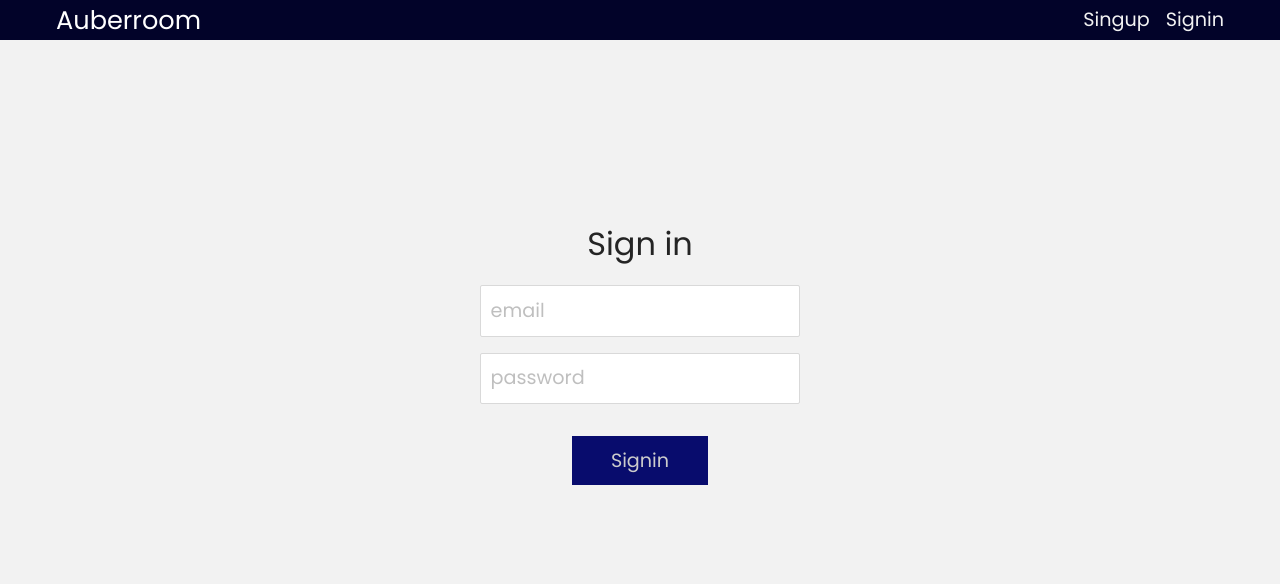
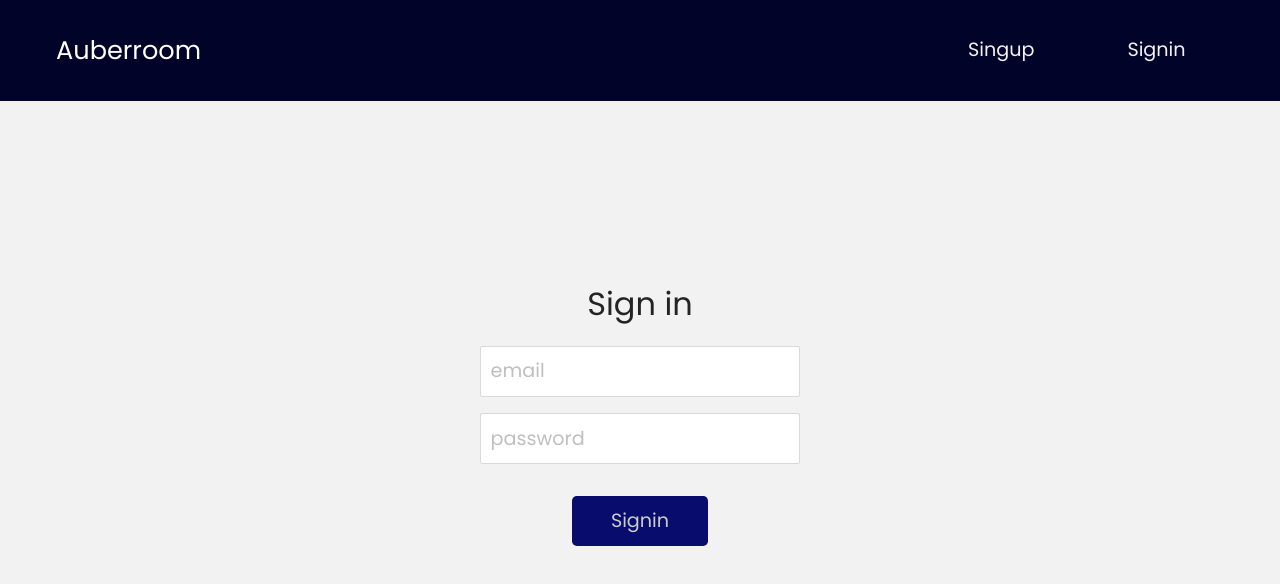
Before and after one commit to SyedZawwarAhmed/Hotel-Booking-Web-App, a React (Create React App) app in the folder client/: page /user/signin in a window 1280 px wide. Shown: the top 584 px of the page. Built offline with nearby package versions, Linux system fonts and the light colour scheme; a web font is replaced by a local one.

Commit message:
update App.css

```diff
--- a/client/src/App.css
+++ b/client/src/App.css
@@ -23,6 +23,7 @@
 html,
 body {
   background-color: var(--lg);
+  overflow: hidden;
 }
 
 h1 {
@@ -46,6 +47,8 @@ h1 {
   text-decoration: none;
   color: var(--g);
   font-size: clamp(1rem, 2vw, 1.2rem);
+  padding: 0.8em 2em;
+  border-radius: 0.3rem;
 }
 
 @media screen and (max-width: 1220px) {
```
